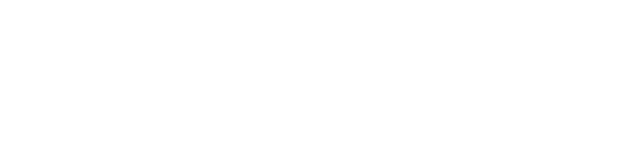
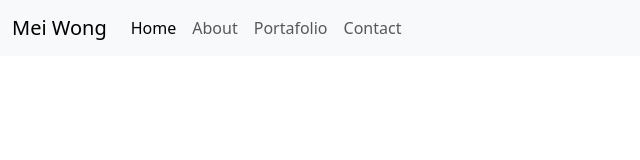
Before and after one commit to RocioSerrano0921/bootstrap-portafolio, a plain HTML site: page index.html in a window 1280 px wide. Shown: the whole page, without its empty margins (0-640 px from the left). Drawn offline with nearby package versions, Linux system fonts and the light colour scheme.

Commit message:
Add bootstrap customized navbar

```diff
--- a/index.html
+++ b/index.html
@@ -13,7 +13,36 @@
 </head>
 
 <body>
+    <nav class="navbar navbar-expand-lg bg-body-tertiary">
+        <div class="container-fluid">
+            <a class="navbar-brand" href="index.html">Mei Wong</a>
+            <button class="navbar-toggler" type="button" data-bs-toggle="collapse"
+                data-bs-target="#navbarSupportedContent" aria-controls="navbarSupportedContent" aria-expanded="false"
+                aria-label="Toggle navigation">
+                <span class="navbar-toggler-icon"></span>
+            </button>
+            <div class="collapse navbar-collapse" id="navbarSupportedContent">
+                <ul class="navbar-nav me-auto mb-2 mb-lg-0">
+                    <li class="nav-item">
+                        <a class="nav-link active" aria-current="page" href="index.html">Home</a>
+                    </li>
+                    <li class="nav-item">
+                        <a class="nav-link" href="#about">About</a>
+                    </li>
 
+                    <li class="nav-item">
+                        <a class="nav-link" href="#portafolio">Portafolio</a>
+                    </li>
+
+                    <li class="nav-item">
+                        <a class="nav-link" href="#contact">Contact</a>
+                    </li>
+
+                </ul>
+
+            </div>
+        </div>
+    </nav>
     <!-- Bootstrap JS Link -->
     <script src="https://cdn.jsdelivr.net/npm/bootstrap@5.3.7/dist/js/bootstrap.bundle.min.js"
         integrity="sha384-ndDqU0Gzau9qJ1lfW4pNLlhNTkCfHzAVBReH9diLvGRem5+R9g2FzA8ZGN954O5Q"
```
